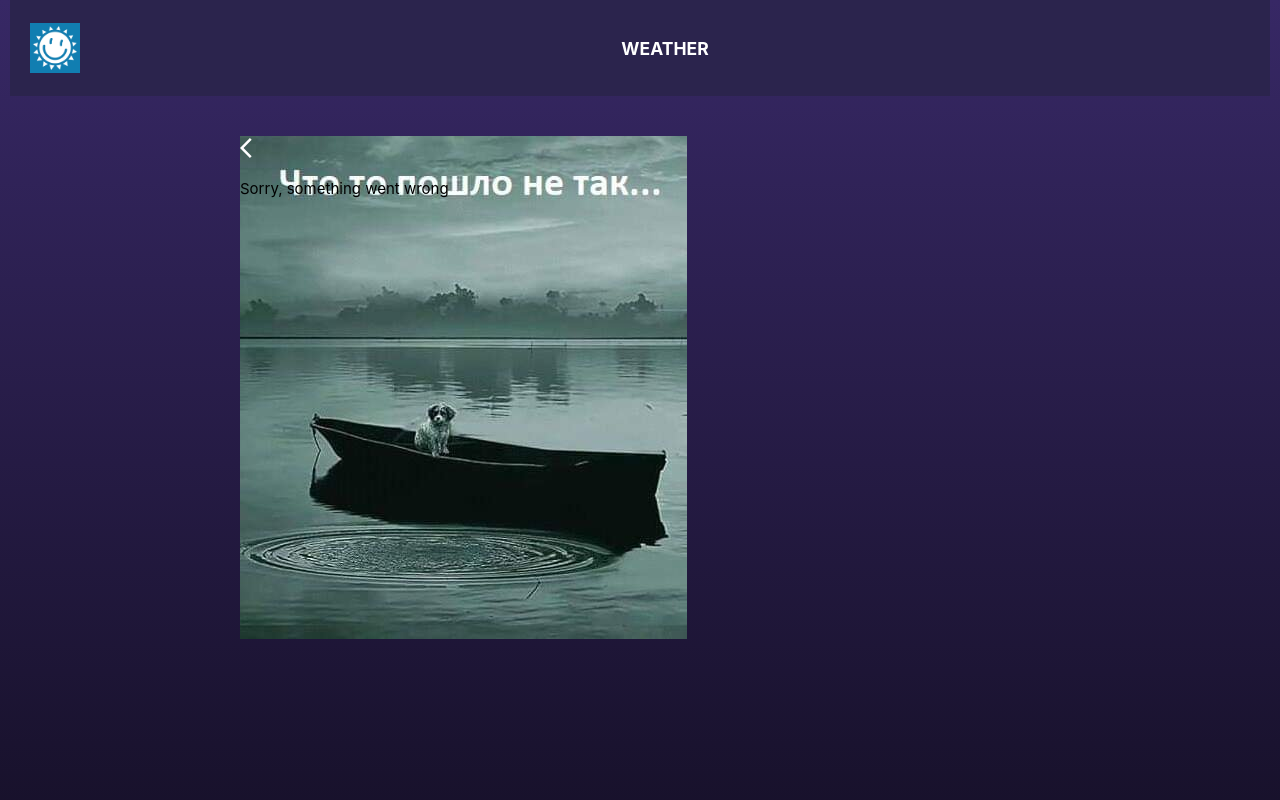
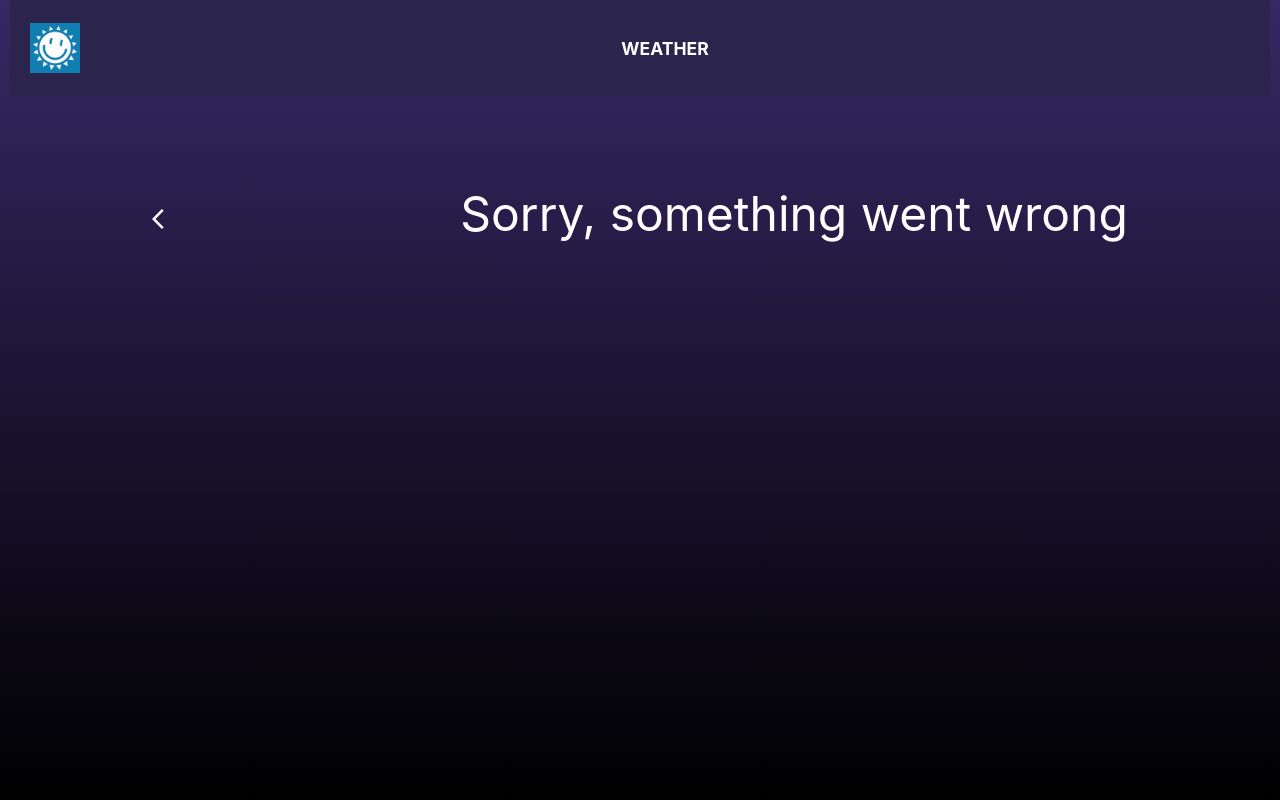
Before and after one commit to Aleksandr4549/weather-app, a React (Create React App) app: page /oops in a window 1280 px wide. Shown: the top 800 px of the page. Built offline with nearby package versions, Linux system fonts and the light colour scheme; the HTML template or start-up script is replaced by a standard one.

Commit message:
fixed OopsPage

```diff
--- a/src/components/OopsPage/OopsPage.module.scss
+++ b/src/components/OopsPage/OopsPage.module.scss
@@ -1,7 +1,9 @@
 .oops {
-  background-image: url('../../accets/oops.jpg');
-  background-repeat: no-repeat;
-  width: 100vh;
-  height: 100vw;
+  display: flex;
+  justify-content: space-around;
+  align-items: center;
   margin: 0 auto;
+  text-align: center;
+  font-size: 3rem;
+  color: #fff;
 }
```
Also changed, not shown: src/accets/oops.jpg (deleted).
